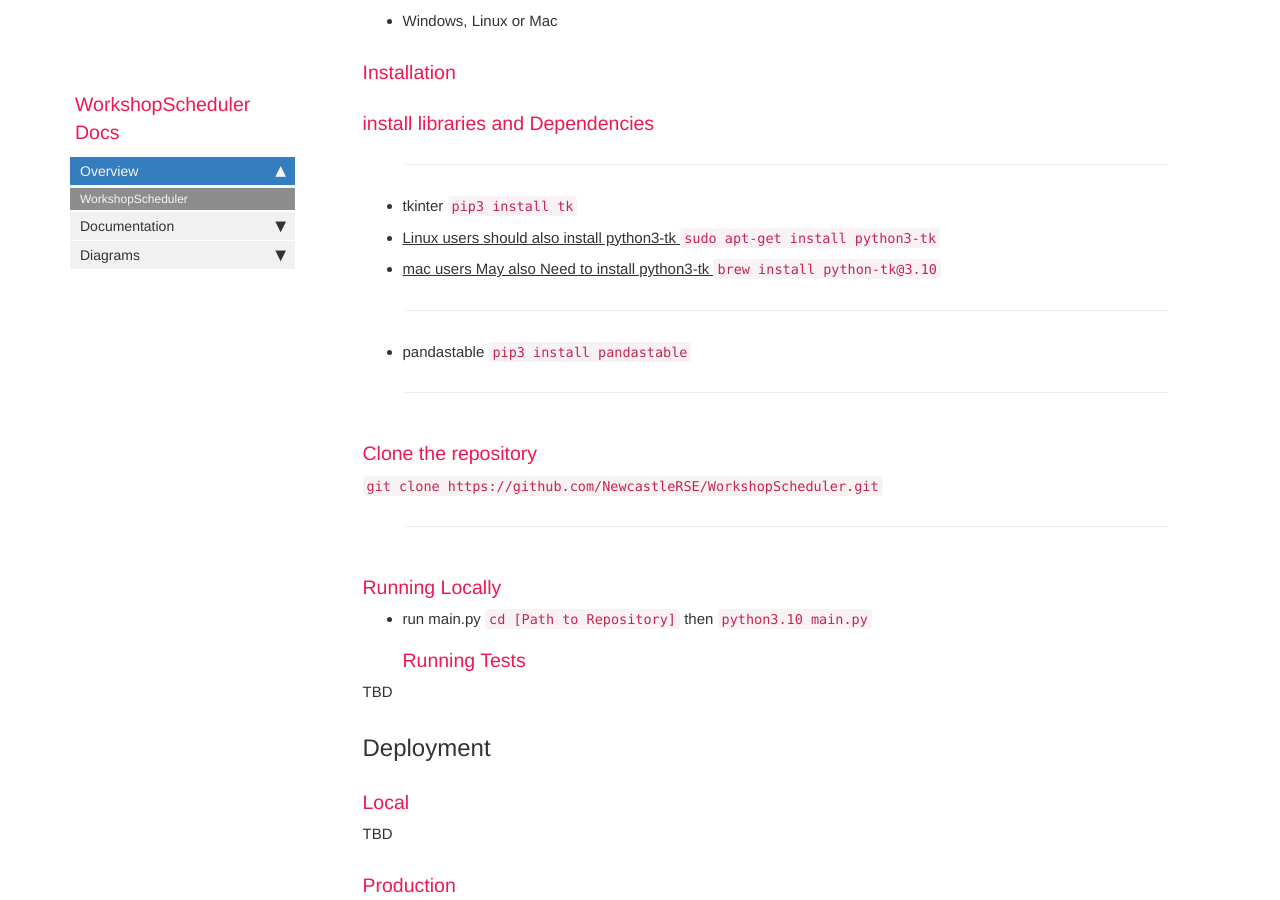
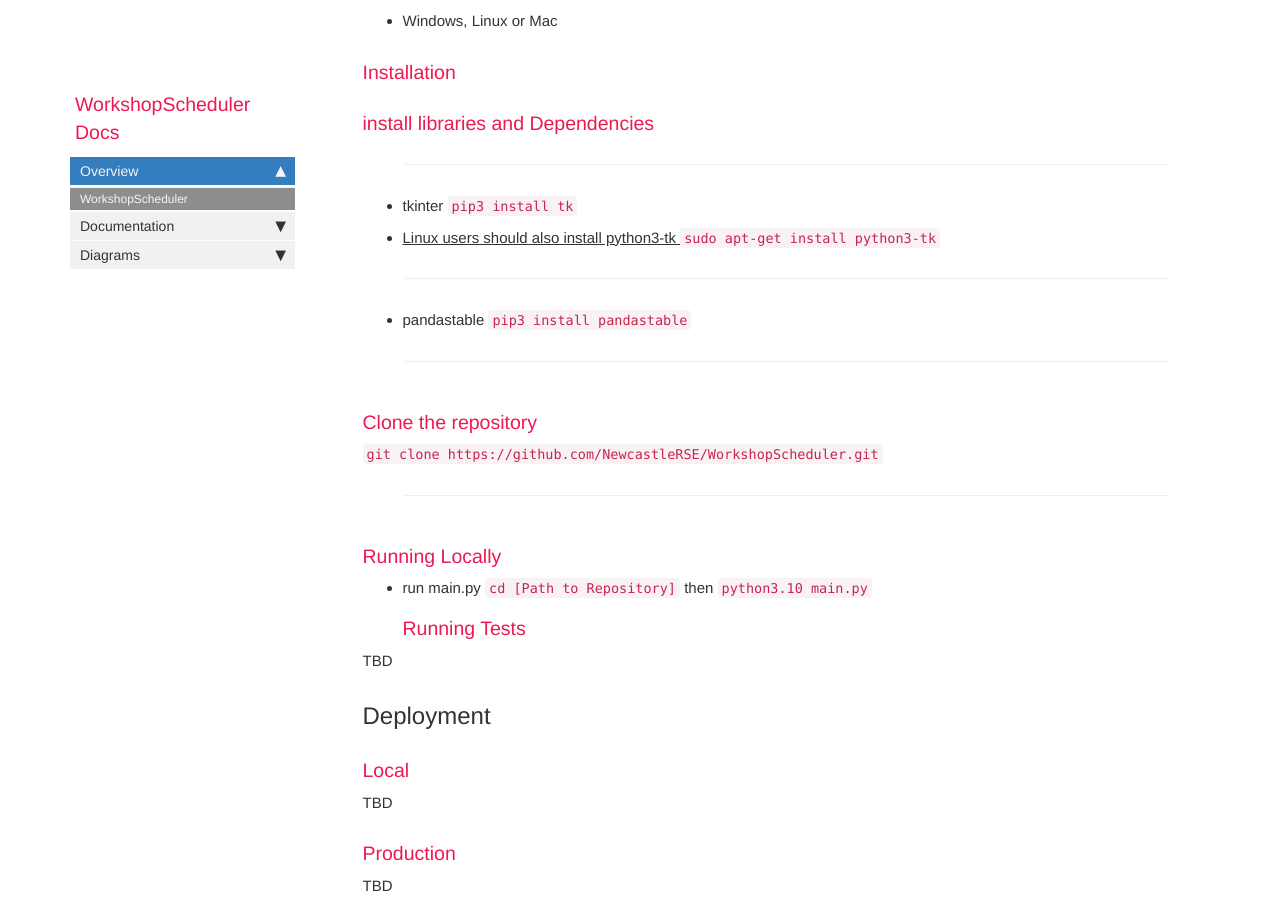
Before and after one commit to NewcastleRSE/WorkshopScheduler, a Jekyll site: the page built from index.md, in a window 1280 px wide and 900 px high, scrolled down 1638 px. Built offline with Jekyll 4.4.1, drawn with Linux system fonts in a browser that asks for light colours; comment, search, counter and statistics services are not loaded.

Commit message:
Update Install instructions

````diff
--- a/index.md
+++ b/index.md
@@ -44,8 +44,7 @@ Newcastle University
 *  <u> Linux users should also install python3-tk </u>
 ```  sudo apt-get install python3-tk ```
 
-* <u> mac users May also Need to install python3-tk  </u>
-```brew install python-tk@3.10 ```
+
 
 
 ***
````
